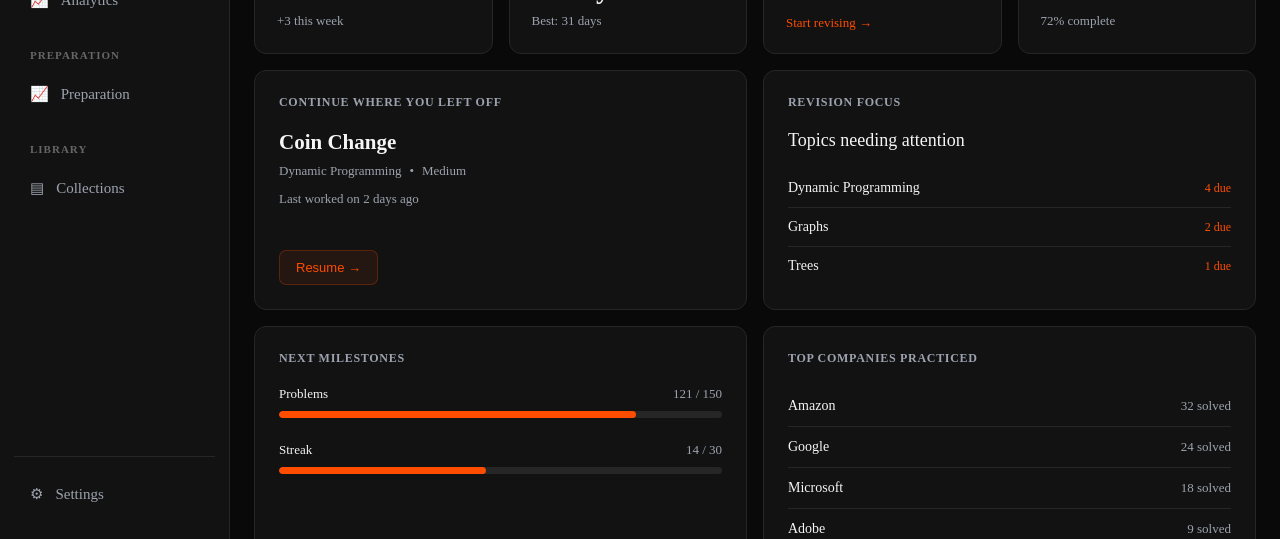
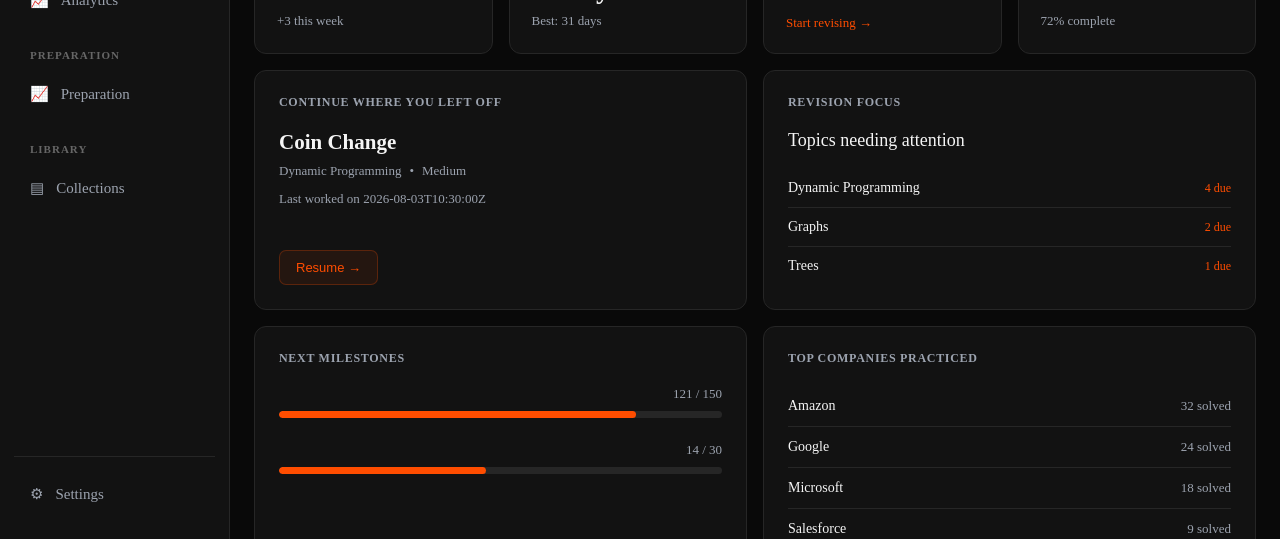
Before and after one commit to adityaxsit/LeetTrack-Pro, a React (Vite) app in the folder client/: page /dashboard in a window 1280 px wide. Shown: the part 261-800 px from the top of the page. Built offline with nearby package versions, Linux system fonts and the light colour scheme.

Commit message:
switched to dummy API fetching

```diff
--- /dev/null
+++ b/client/public/data/dashboard.json
@@ -0,0 +1,115 @@
+{
+  "user": {
+    "name": "Aditya"
+  },
+
+  "stats": {
+    "problemsSolved": 121,
+    "solvedThisWeek": 3,
+    "currentStreak": 14,
+    "bestStreak": 31,
+    "revisionDue": 3,
+    "weeklySolved": 18,
+    "weeklyGoal": 25
+  },
+
+  "continueProblem": {
+    "id": 322,
+    "title": "Coin Change",
+    "topic": "Dynamic Programming",
+    "difficulty": "Medium",
+    "lastWorkedAt": "2026-08-03T10:30:00Z"
+  },
+
+  "revisionTopics": [
+    {
+      "id": 1,
+      "topic": "Dynamic Programming",
+      "due": 4
+    },
+    {
+      "id": 2,
+      "topic": "Graphs",
+      "due": 2
+    },
+    {
+      "id": 3,
+      "topic": "Trees",
+      "due": 1
+    }
+  ],
+
+  "milestones": [
+    {
+      "id": 1,
+      "type": "problems",
+      "current": 121,
+      "target": 150
+    },
+    {
+      "id": 2,
+      "type": "streak",
+      "current": 14,
+      "target": 30
+    }
+  ],
+
+  "companyProgress": [
+    {
+      "id": 1,
+      "company": "Amazon",
+      "solved": 32
+    },
+    {
+      "id": 2,
+      "company": "Google",
+      "solved": 24
+    },
+    {
+      "id": 3,
+      "company": "Microsoft",
+      "solved": 18
+    },
+    {
+      "id": 4,
+      "company": "Salesforce",
+      "solved": 9
+    }
+  ],
+
+  "recentProblems": [
+    {
+      "id": 1,
+      "title": "Lowest Common Ancestor",
+      "topic": "Trees",
+      "difficulty": "Medium",
+      "solvedAt": "2026-08-05T14:00:00Z"
+    },
+    {
+      "id": 2,
+      "title": "Coin Change",
+      "topic": "Dynamic Programming",
+      "difficulty": "Medium",
+      "solvedAt": "2026-08-04T16:00:00Z"
+    },
+    {
+      "id": 3,
+      "title": "Two Sum",
+      "topic": "Arrays",
+      "difficulty": "Easy",
+      "solvedAt": "2026-08-03T12:00:00Z"
+    },
+    {
+      "id": 4,
+      "title": "Number of Islands",
+      "topic": "Graphs",
+      "difficulty": "Medium",
+      "solvedAt": "2026-08-02T12:00:00Z"
+    }
+  ],
+
+  "dailyQuote": {
+    "text": "Discipline is choosing between what you want now and what you want most.",
+    "author": "Abraham Lincoln"
+  }
+}
--- a/client/src/data/dashboardData.js
+++ /dev/null
@@ -1,125 +0,0 @@
-export const dashboardStats = [
-  {
-    title: "Problems Solved",
-    value: 121,
-    info: "+3 this week",
-  },
-  {
-    title: "Current Streak",
-    value: "14 days",
-    info: "Best: 31 days",
-  },
-  {
-  id: 3,
-  title: "Due for Revision",
-  value: 3,
-  action: {
-    label: "Start revising",
-    path: "/revision",
-  },
-},
-  {
-    title: "Weekly Goal",
-    value: "18 / 25",
-    info: "72% complete",
-  },
-];
-export const continueProblem = {
-  id: 322,
-  title: "Coin Change",
-  topic: "Dynamic Programming",
-  difficulty: "Medium",
-  lastWorkedAt: "2 days ago",
-};
-
-export const revisionTopics = [
-  {
-    id: 1,
-    topic: "Dynamic Programming",
-    due: 4,
-  },
-  {
-    id: 2,
-    topic: "Graphs",
-    due: 2,
-  },
-  {
-    id: 3,
-    topic: "Trees",
-    due: 1,
-  },
-];
-
-export const milestones = [
-  {
-    id: 1,
-    title: "Problems",
-    current: 121,
-    target: 150,
-  },
-  {
-    id: 2,
-    title: "Streak",
-    current: 14,
-    target: 30,
-  },
-];
-
-export const companyProgress = [
-  {
-    id: 1,
-    company: "Amazon",
-    solved: 32,
-  },
-  {
-    id: 2,
-    company: "Google",
-    solved: 24,
-  },
-  {
-    id: 3,
-    company: "Microsoft",
-    solved: 18,
-  },
-  {
-    id: 4,
-    company: "Adobe",
-    solved: 9,
-  },
-];
-
-export const recentProblems = [
-  {
-    id: 1,
-    title: "Lowest Common Ancestor",
-    topic: "Trees",
-    difficulty: "Medium",
-    solvedAt: "2h ago",
-  },
-  {
-    id: 2,
-    title: "Coin Change",
-    topic: "Dynamic Programming",
-    difficulty: "Medium",
-    solvedAt: "1d ago",
-  },
-  {
-    id: 3,
-    title: "Two Sum",
-    topic: "Arrays",
-    difficulty: "Easy",
-    solvedAt: "2d ago",
-  },
-  {
-    id: 4,
-    title: "Number of Islands",
-    topic: "Graphs",
-    difficulty: "Medium",
-    solvedAt: "3d ago",
-  },
-];
-
-export const dailyQuote = {
-  text: "Discipline is choosing between what you want now and what you want most.",
-  author: "Abraham Lincoln",
-};
--- a/client/src/pages/Dashboard.jsx
+++ b/client/src/pages/Dashboard.jsx
@@ -1,28 +1,83 @@
 import styles from "./Dashboard.module.css";
 import { Link } from "react-router-dom";
-import {
-  dashboardStats,
-  continueProblem,
-  revisionTopics,
-  companyProgress,
-  milestones,
-  recentProblems,
-  dailyQuote,
-} from "../data/dashboardData";
+import { useEffect, useState } from "react";
+
 
 function Dashboard() {
+  const [dashboardData, setDashboardData] = useState(null);
+
+  useEffect(() => {
+    fetch("/data/dashboard.json")
+      .then((response) => response.json())
+      .then((data) => {
+        setDashboardData(data);
+      });
+    //console.log("fetching data from dashboard.json");
+  }, []);
+  //console.log("fetched data from dashboard.json", dashboardData);
+  const stats = dashboardData?.stats;
+
+  const continueStat=dashboardData?.continueProblem;
+
+  const revisionTopics = dashboardData?.revisionTopics;
+
+  const milestones = dashboardData?.milestones ?? [];
+
+  const companyProgress = dashboardData?.companyProgress ?? [];
+
+  const recentProblems = dashboardData?.recentProblems ?? [];
+
+  const dailyQuote = dashboardData?.dailyQuote ?? {
+    text: "Discipline is choosing between what you want now and what you want most.",
+    author: "Abraham Lincoln"
+  };
+
+  const statsCards = stats
+    ? [
+        {
+          id: 1,
+          title: "Problems Solved",
+          value: stats.problemsSolved,
+          info: `+${stats.solvedThisWeek} this week`,
+        },
+        {
+          id: 2,
+          title: "Current Streak",
+          value: `${stats.currentStreak} days`,
+          info: `Best: ${stats.bestStreak} days`,
+        },
+        {
+          id: 3,
+          title: "Due for Revision",
+          value: stats.revisionDue,
+          action: {
+            label: "Start revising",
+            path: "/revision",
+          },
+        },
+        {
+          id: 4,
+          title: "Weekly Goal",
+          value: `${stats.weeklySolved} / ${stats.weeklyGoal}`,
+          info: `${Math.round(
+            (stats.weeklySolved / stats.weeklyGoal) * 100,
+          )}% complete`,
+        },
+      ]
+    : [];
+
   return (
     <div className={styles.dashboard}>
       <section className={styles.heading}>
         <h1>
-          Welcome back, <span>Aditya</span> 👋
+          Welcome back, <span>{dashboardData?.user.name}</span> 👋
         </h1>
 
         <p>Here's where you stand.</p>
       </section>
 
       <section className={styles.statsGrid}>
-        {dashboardStats.map((stat) => (
+        {statsCards.map((stat) => (
           <div className={styles.statCard} key={stat.id}>
             <p className={styles.statTitle}>{stat.title}</p>
 
@@ -45,31 +100,34 @@ function Dashboard() {
         ))}
       </section>
       <section className={styles.progressGrid}>
+
+
         {/* Continue card */}
 
-        <div className={styles.dashboardCard}>
+        { continueStat && (<div className={styles.dashboardCard}>
           <p className={styles.cardLabel}>Continue Where You Left Off</p>
 
           <div className={styles.problemContent}>
-            <h2>{continueProblem.title}</h2>
+            <h2>{continueStat.title}</h2>
 
             <p className={styles.problemMeta}>
-              {continueProblem.topic}
+              {continueStat.topic}
               <span>•</span>
-              {continueProblem.difficulty}
+              {continueStat.difficulty}
             </p>
 
             <p className={styles.lastWorked}>
-              Last worked on {continueProblem.lastWorkedAt}
+              Last worked on {continueStat.lastWorkedAt}
             </p>
           </div>
 
           <button className={styles.resumeButton}>Resume →</button>
-        </div>
+        </div>)}
 
         {/* Revision card */}
 
-        <div className={styles.dashboardCard}>
+        {revisionTopics &&
+        (<div className={styles.dashboardCard}>
           <p className={styles.cardLabel}>Revision Focus</p>
 
           <h2 className={styles.revisionHeading}>Topics needing attention</h2>
@@ -83,9 +141,10 @@ function Dashboard() {
               </div>
             ))}
           </div>
-        </div>
+        </div>)}
       </section>
       <section className={styles.insightsGrid}>
+
         {/* MILESTONES */}
 
         <div className={styles.dashboardCard}>
@@ -136,6 +195,8 @@ function Dashboard() {
         </div>
       </section>
 
+      {/*recent solved problems section*/}
+
       <section className={styles.recentSection}>
         <div className={styles.sectionHeader}>
           <p className={styles.cardLabel}>Recent Solved Problems</p>
@@ -166,6 +227,8 @@ function Dashboard() {
           ))}
         </div>
       </section>
+
+      {/*daily quote section*/}
       <section className={styles.quoteSection}>
         <p className={styles.quoteText}>“{dailyQuote.text}”</p>
 
```
